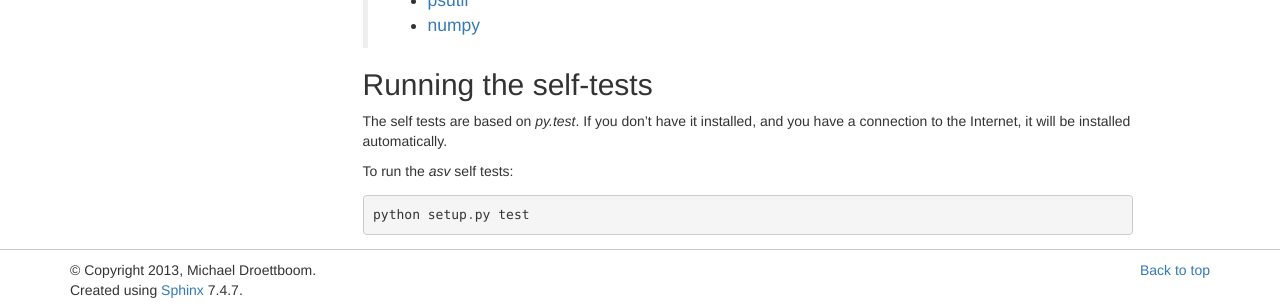
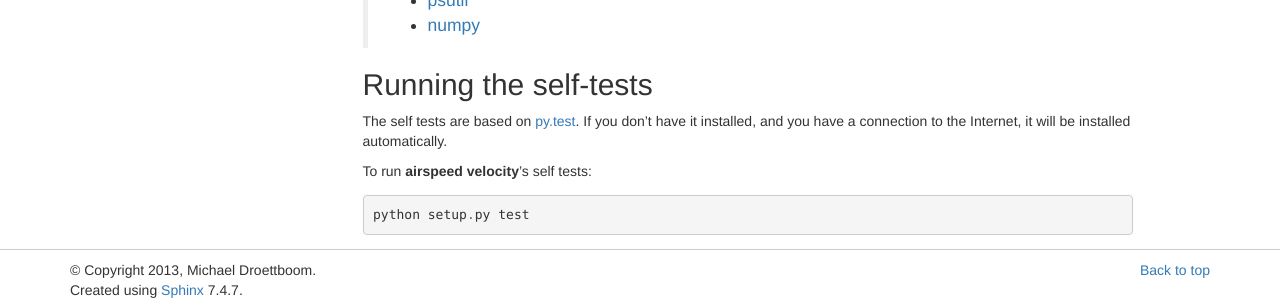
Before and after one commit to airspeed-velocity/asv, a Sphinx documentation site: the page built from docs/source/installing.rst, in a window 1280 px wide, cut to the strip 364-671 px from the top of the page. Built offline with Sphinx 7.4.7, drawn with Linux system fonts in a browser that asks for light colours.

Commit message:
Minor doc update

```diff
--- a/docs/source/installing.rst
+++ b/docs/source/installing.rst
@@ -10,22 +10,22 @@ The requirements should be automatically installed.  If they aren't
 installed automatically, for example due to networking restrictions,
 the requirements are:
 
-    - `six <http://pythonhosted.org/six/>`_
+    - `six <http://pythonhosted.org/six/>`__
 
 Optional dependencies, required only to determine machine information:
 
-    - `psutil <https://code.google.com/p/psutil/>`_
+    - `psutil <https://code.google.com/p/psutil/>`__
 
-    - `numpy <http://www.numpy.org/>`_
+    - `numpy <http://www.numpy.org/>`__
 
 Running the self-tests
 ----------------------
 
-The self tests are based on `py.test`.  If you don't have it
-installed, and you have a connection to the Internet, it will be
-installed automatically.
+The self tests are based on `py.test <http://pytest.org/>`__.  If you
+don't have it installed, and you have a connection to the Internet, it
+will be installed automatically.
 
-To run the `asv` self tests::
+To run **airspeed velocity**'s self tests::
 
     python setup.py test
 
```
